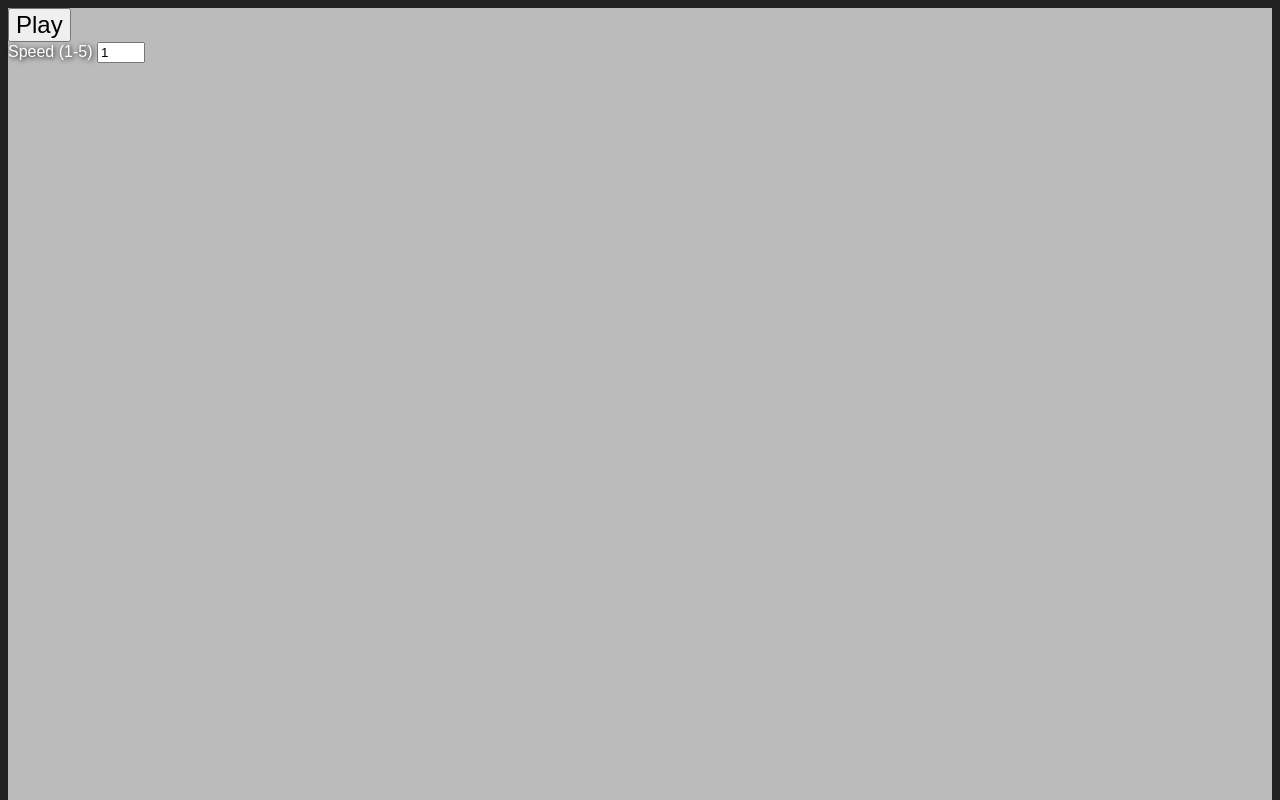
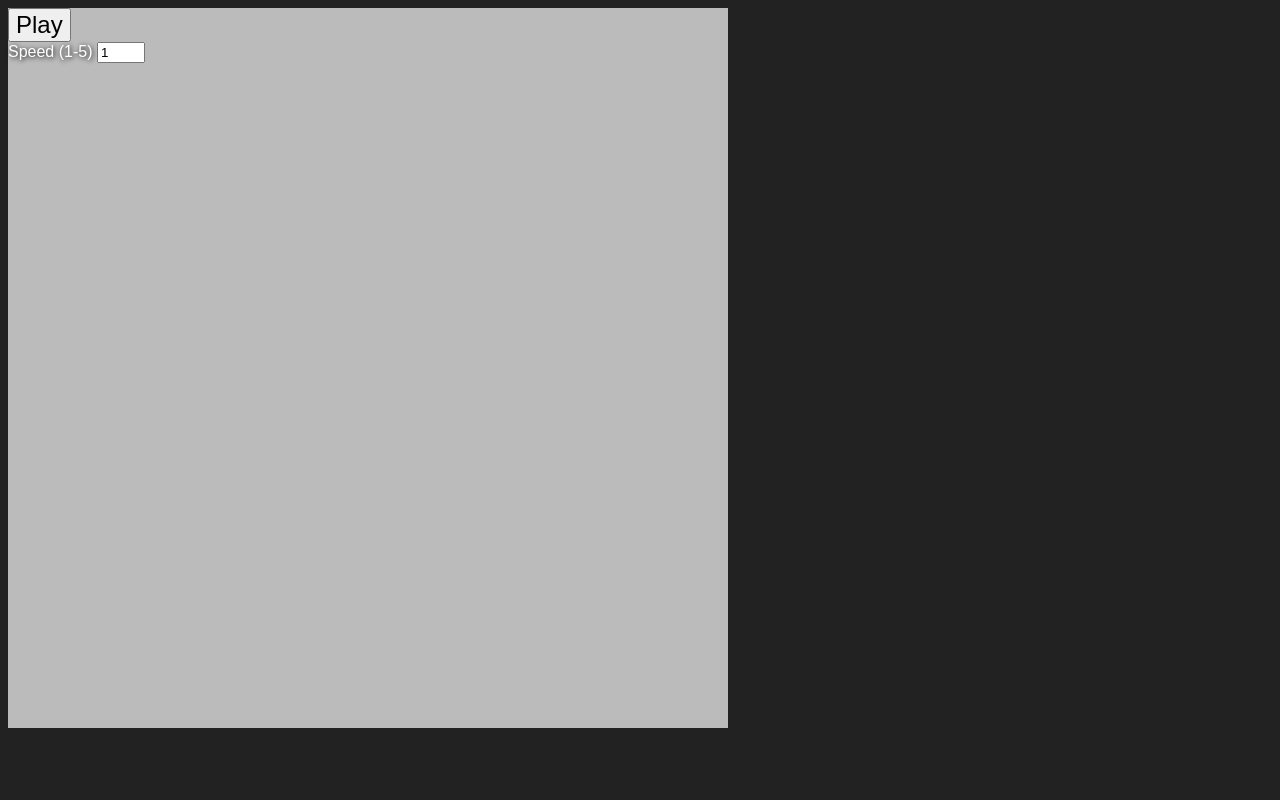
Before and after one commit to DavidClegg/1DCellularAutomata, a plain HTML site: page index.html in a window 1280 px wide. Shown: the top 800 px of the page. Drawn offline with Linux system fonts and the light colour scheme.

Commit message:
Fixed the canvas sizing problem

```diff
--- a/script.js
+++ b/script.js
@@ -1,4 +1,3 @@
-
 const size = 500;
 const height = size;
 const width = size;
@@ -6,6 +5,14 @@ const canvas = document.querySelector("canvas");
 canvas.height = height;
 canvas.width = width;
 const context = canvas.getContext("2d");
+
+window.onload = () => {
+  // When the window loads this figures out if the device is landscape or portrait and uses css to correctly size the canvas to the window
+  // I don't actually know if there is a css property that would have done this for me
+  window.innerHeight > window.innerWidth ?
+  canvas.style.setProperty("width", `100%`) :
+  canvas.style.setProperty("height",`${window.innerHeight*0.9}px`)
+}
 
 let game = new Array(width);
 game.fill(0); // Initialise the first line as all 0's
--- a/style.css
+++ b/style.css
@@ -17,7 +17,6 @@ canvas{
     background: #bbb;
     transform: scale(1);
     image-rendering: pixelated;
-    width: 100%;
 }
 .show{ display: block; }
 .hide{ display: none; }
```
